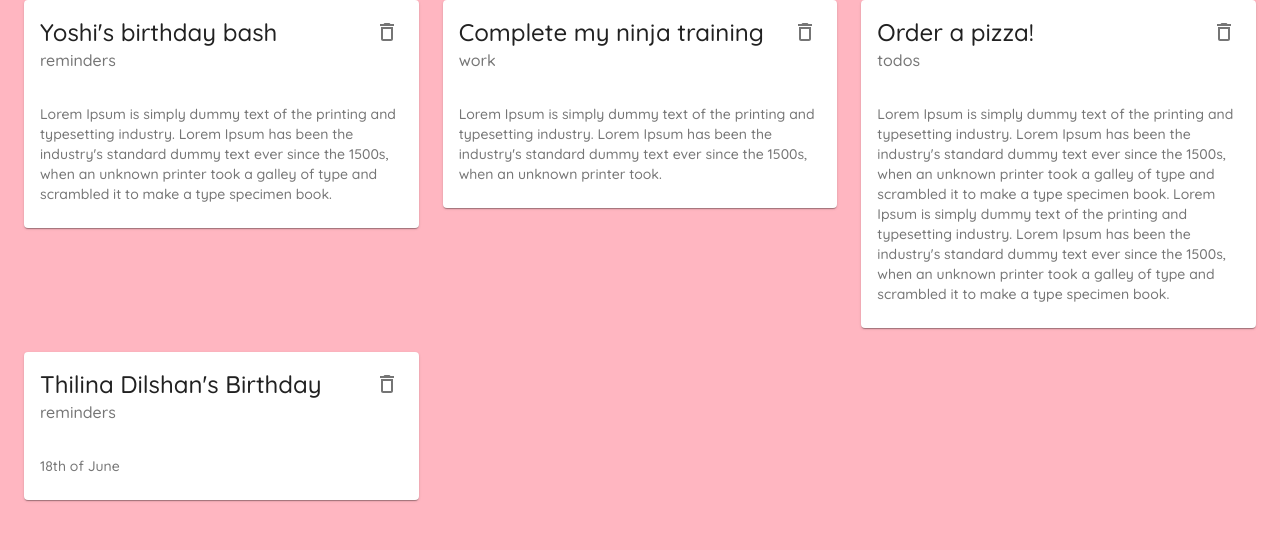
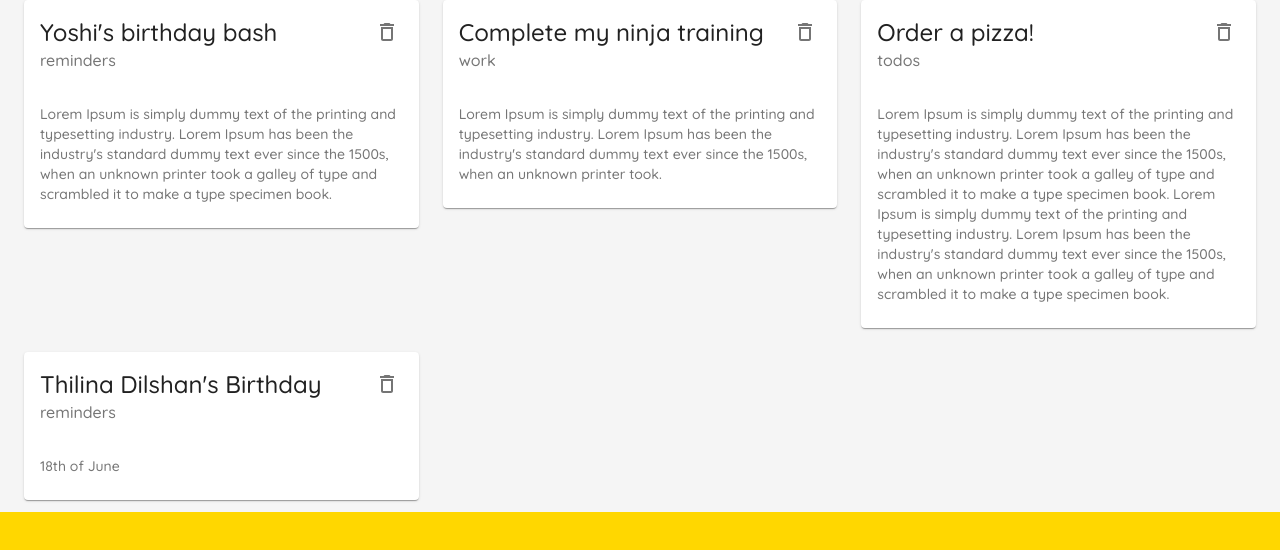
Before and after one commit to Kavindu1997/K-Notes, a React (Create React App) app: page / in a window 1280 px wide. Shown: the top 550 px of the page. Built offline with nearby package versions, Linux system fonts and the light colour scheme; data requests are answered from the project's data file.

Commit message:
layout added

```diff
--- a/src/App.js
+++ b/src/App.js
@@ -2,6 +2,7 @@
 import Notes from './pages/Notes';
 import Create from './pages/Create';
 import {createMuiTheme,ThemeProvider} from '@material-ui/core';
+import Layout from './components/Layout';
 
 const theme=createMuiTheme({
   typography:{
@@ -17,6 +18,7 @@
   return (
     <ThemeProvider theme={theme}>
     <Router>
+      <Layout>
           <Switch>
             <Route exact path="/">
               <Notes />
@@ -25,6 +27,7 @@
               <Create />
             </Route>
           </Switch>
+      </Layout>
     </Router>
     </ThemeProvider>
   );
--- /dev/null
+++ b/src/components/Layout.js
@@ -0,0 +1,20 @@
+import { makeStyles } from '@material-ui/core'
+import React from 'react'
+
+const useStyles=makeStyles({
+    page:{
+        background:'whitesmoke',
+        width:'100%'
+    }
+})
+export default function Layout({children}){
+    const classes=useStyles()
+
+    return(
+      <div>
+            <div className={classes.page}>
+                {children}
+            </div>
+      </div>
+    )
+}
--- a/src/index.css
+++ b/src/index.css
@@ -2,7 +2,7 @@
 
 body {
   margin: 0;
-  background-color:lightpink;
+  background-color:gold;
   -webkit-font-smoothing: antialiased;
   -moz-osx-font-smoothing: grayscale;
 
```
Lines whose indentation alone changed are shown as unchanged.
